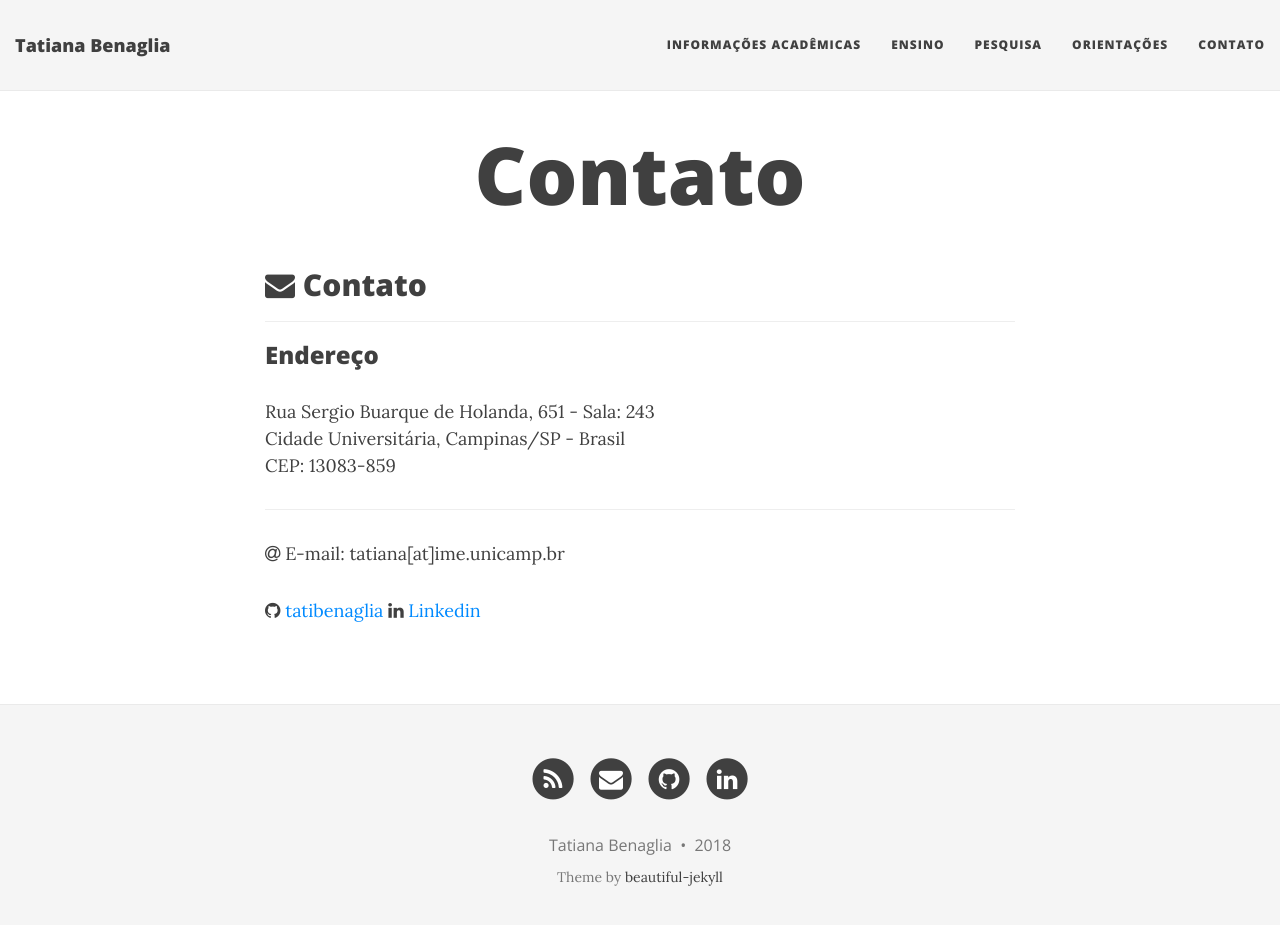
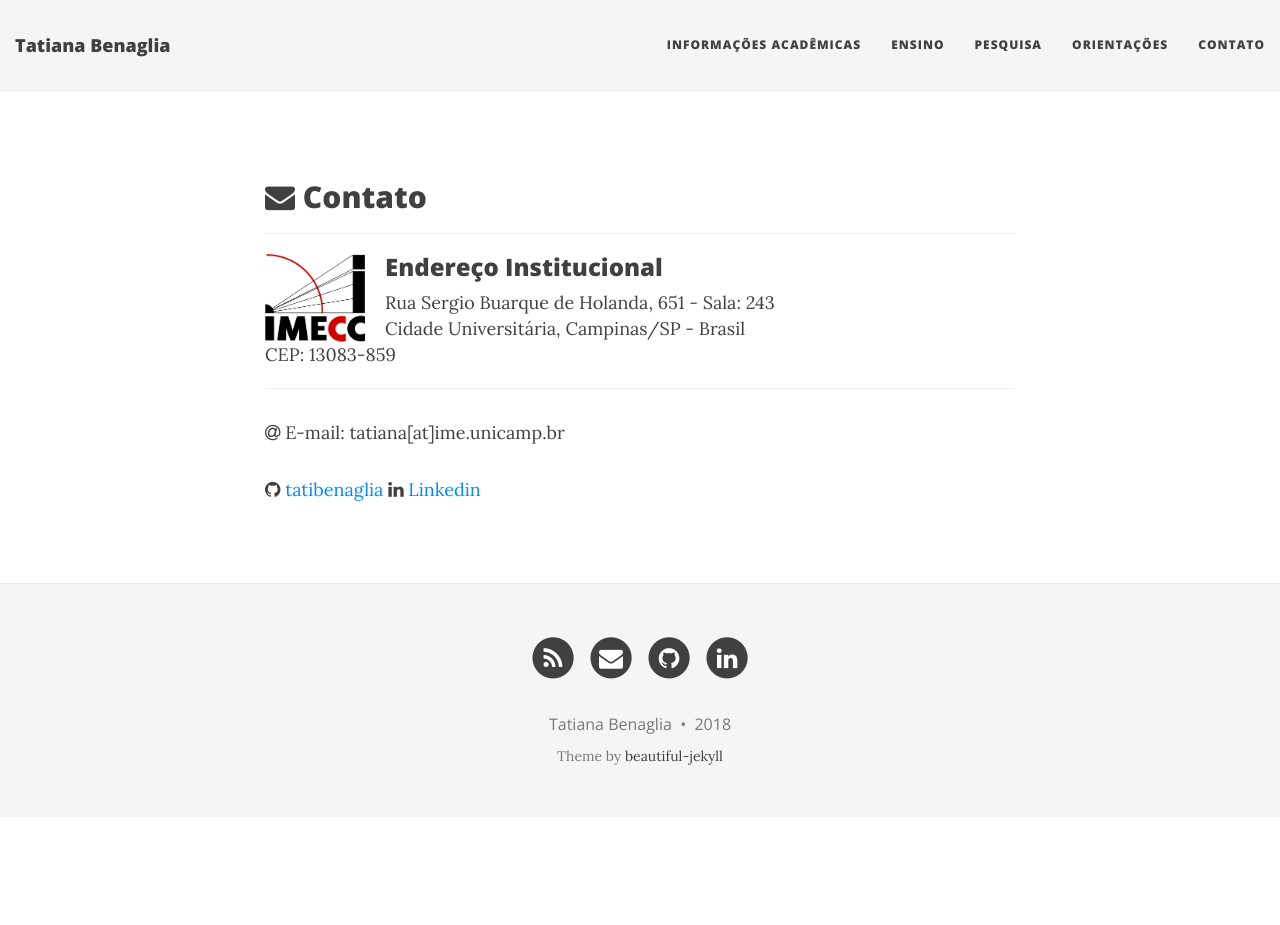
Before and after one commit to tatibenaglia/tatibenaglia.github.io, a Jekyll site: the page built from contato.md, in a window 1280 px wide and 938 px high. Shown: the top 925 px of the window. Built offline with Jekyll 4.4.1, drawn with Linux system fonts in a browser that asks for light colours; nearby versions of some CDN libraries; our own code applies the rules of GitHub Pages for plain Markdown files.

Commit message:
update contato.md

```diff
--- a/contato.md
+++ b/contato.md
@@ -1,16 +1,21 @@
 ---
 layout: page
+title: ""
 use-site-title: false
 ---
 
 ## <i class="fa fa-envelope"></i> Contato
 
 ----
-### Endereço
+<div class="columns-2">
+<img src="/img/logo-imecc.png" style="float: left; margin-right: 20px;" width="100">
+
+<h3>Endereço Institucional </h3>
 
 Rua Sergio Buarque de Holanda, 651 - Sala: 243 <br />
 Cidade Universitária, Campinas/SP - Brasil <br />
 CEP: 13083-859
+</div>
 
 ----
 
```
